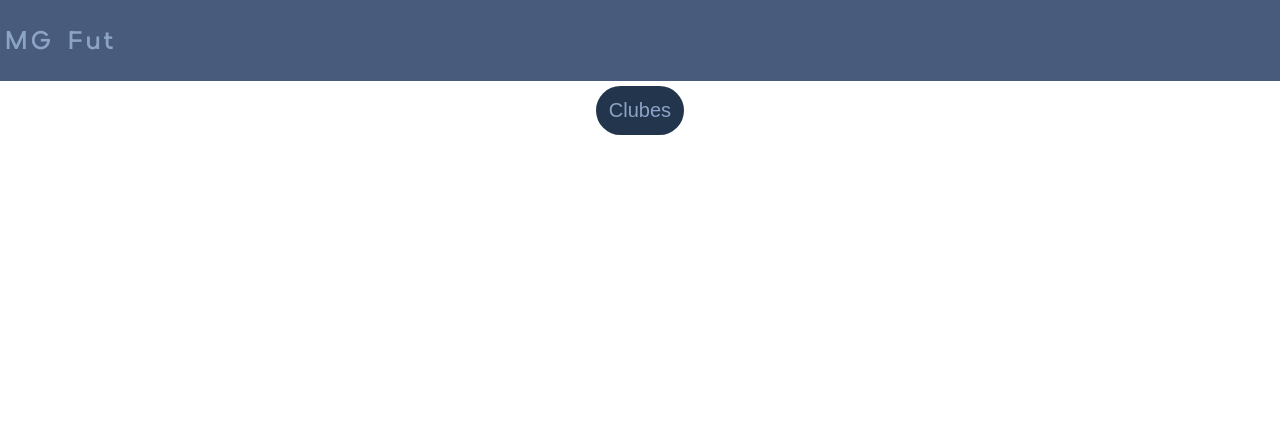
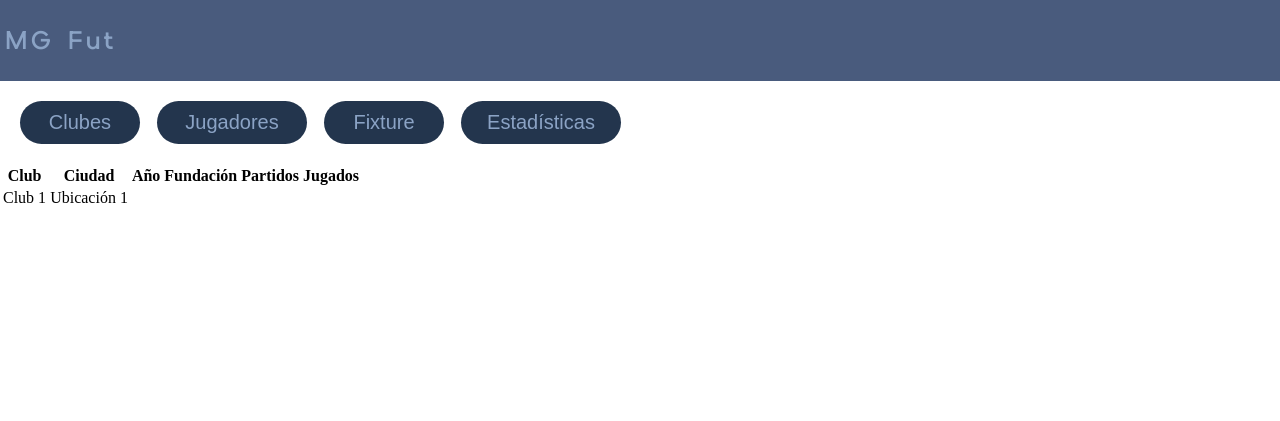
Before and after one commit to N1koqz/ANS-Solutions, a PHP site: page /menuInicio.html in a window 1280 px wide. Shown: the top 421 px of the page. Run offline with PHP 8.4, Linux system fonts and the light colour scheme.

Commit message:
actualizacion del menu d inicio

```diff
--- a/Sitio web/CSSmenuInicio.css
+++ b/Sitio web/CSSmenuInicio.css
@@ -47,15 +47,16 @@ a {
     padding:5px
 }
 
-.botonClubes {
+.botonesMenu {
     display: flex;
-    justify-content: center;
-    padding: 5px
+    padding: 20px;
+    gap: 17px;
 }
 
 .btnClubes {
     font-size: 20px;
-    padding: 13px;
+    padding: 10px;
+    width: 120px;
     border-radius: 100px;
     background-color: #23354D;
     border-width: 0px;
@@ -64,6 +65,51 @@ a {
 }
 
 .btnClubes:hover {
+    background-color: #02122F;
+}
+
+.btnJugadores {
+    font-size: 20px;
+    padding: 10px;
+    width: 150px;
+    border-radius: 100px;
+    background-color: #23354D;
+    border-width: 0px;
+    cursor: pointer;
+    transition: .3s ease;
+}
+
+.btnJugadores:hover {
+    background-color: #02122F;
+}
+
+.btnFixture {
+    font-size: 20px;
+    padding: 10px;
+    width: 120px;
+    border-radius: 100px;
+    background-color: #23354D;
+    border-width: 0px;
+    cursor: pointer;
+    transition: .3s ease;
+}
+
+.btnFixture:hover {
+    background-color: #02122F;
+}
+
+.btnEstadisticas {
+    font-size: 20px;
+    padding: 10px;
+    width: 160px;
+    border-radius: 100px;
+    background-color: #23354D;
+    border-width: 0px;
+    cursor: pointer;
+    transition: .3s ease;
+}
+
+.btnEstadisticas:hover {
     background-color: #02122F;
 }
 
--- a/Sitio web/menuInicio.html
+++ b/Sitio web/menuInicio.html
@@ -1,9 +1,8 @@
 <html>
+<head>
 	<meta charset="UTF-8">
 	<title> MG Fut </title>
 	<link href="CSSmenuInicio.css" type="text/css" rel="stylesheet">
-<head>
-
 </head>
 
 <body>
@@ -14,10 +13,42 @@
 	</header>
 
     <main>
-		<div class="botonClubes">
+		<div class="botonesMenu">
 			<button class="btnClubes">
 				<a href="clubes.html" style="color: #8BA3C5">Clubes</a>
 			</button>
+
+			<button class="btnJugadores">
+				<a href="jugadores.html" style="color: #8BA3C5">Jugadores</a>
+			</button>
+
+			<button class="btnFixture">
+				<a href="fixture.html" style="color: #8BA3C5">Fixture</a>
+			</button>
+
+			<button class="btnEstadisticas">
+				<a href="estadisticas.html" style="color: #8BA3C5">Estadísticas</a>
+			</button>
+
+		</div>
+
+		<div class="tablaClubes">
+			<table>
+				<thead>
+					<tr>
+						<th>Club</th>
+						<th>Ciudad</th>
+						<th>Año Fundación</th>
+						<th>Partidos Jugados</th>
+					</tr>
+				</thead>
+				<tbody>
+					<tr>
+						<td>Club 1</td>
+						<td>Ubicación 1</td>
+					</tr>
+				</tbody>
+			</table>
 		</div>
 
 	</main>
```
